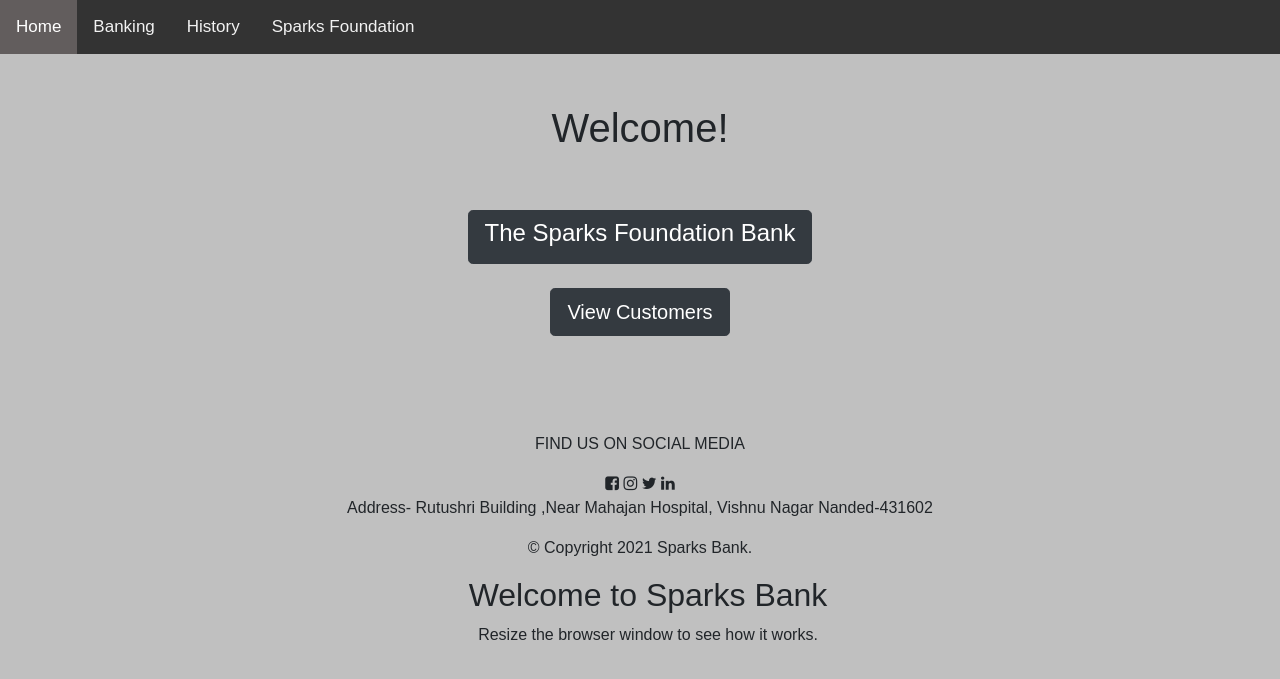
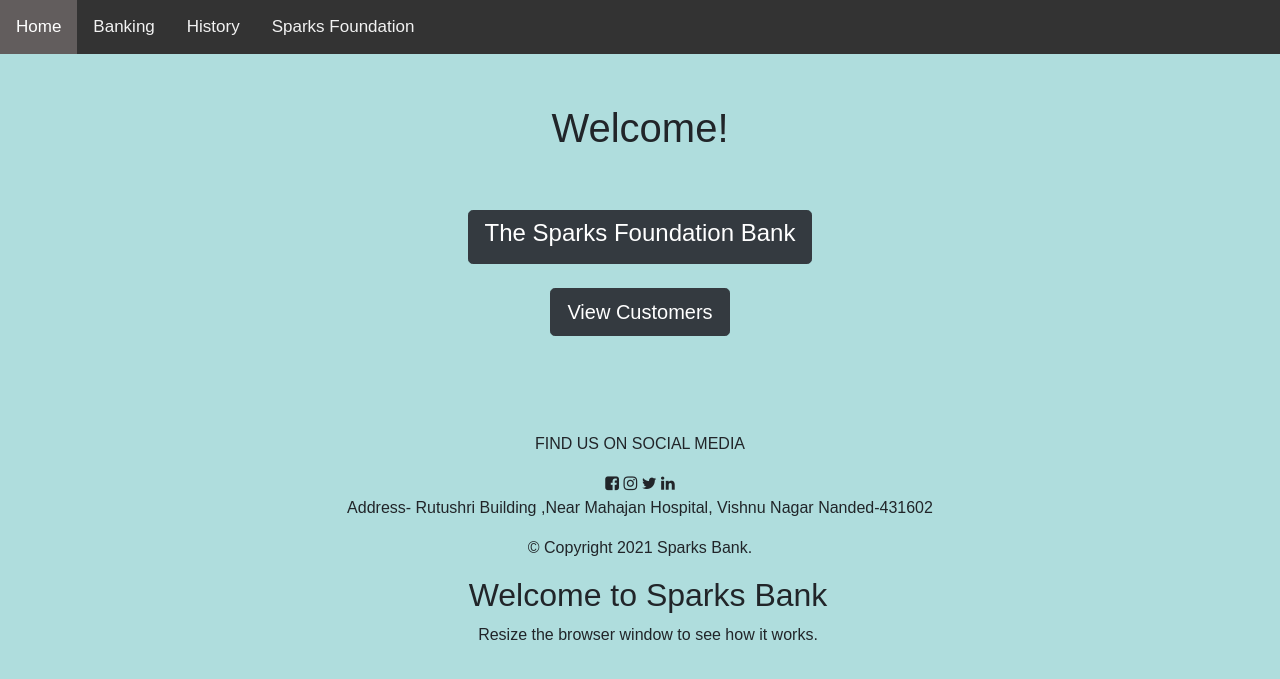
Before and after one commit to bhagatvaishnavi/BasicBankingSystem, a PHP site: page / in a window 1280 px wide. Shown: the top 679 px of the page. Run offline with PHP 8.4, Linux system fonts and the light colour scheme.

Commit message:
Update index.php

```diff
--- a/index.php
+++ b/index.php
@@ -10,7 +10,7 @@
 
 </style>
 </head>
-<body style=" background-color: silver;" >
+<body style=" background-color: #AFDDDD;" >
 
 <div class="topnav" id="myTopnav">
   <a href="#home" class="active" style=" background-color: #625D5D ;">Home</a>
```
